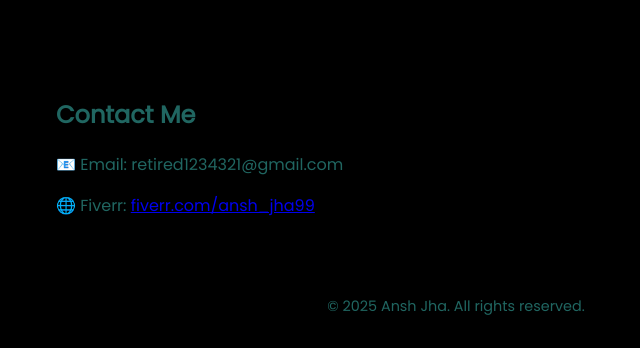
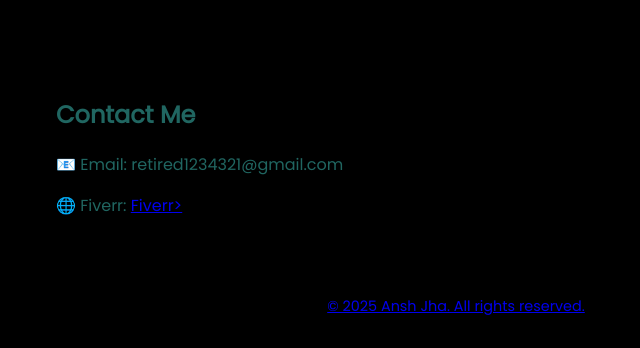
Before and after one commit to Anshfinds/Protfolio, a plain HTML site: page index.html in a window 1280 px wide. Shown: the part 1548-1896 px from the top of the page, without its empty margins (184-824 px from the left). Drawn offline with Linux system fonts and the light colour scheme.

Commit message:
Fix contact section with Fiverr link
Updated contact section with a clickable Fiverr link.

```diff
--- a/index.html
+++ b/index.html
@@ -52,7 +52,7 @@
   <section id="contact">
     <h2>Contact Me</h2>
     <p>📧 Email: retired1234321@gmail.com</p>
-    <p>🌐 Fiverr: <a href="#">fiverr.com/ansh_jha99</a></p>
+    <p>🌐 Fiverr: <a href="https://www.fiverr.com/s/qD77kgV">Fiverr></p>
   </section>
 
   <footer>
```
